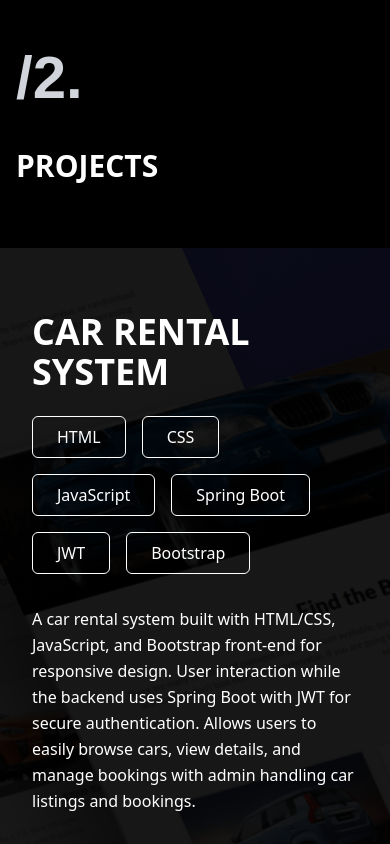
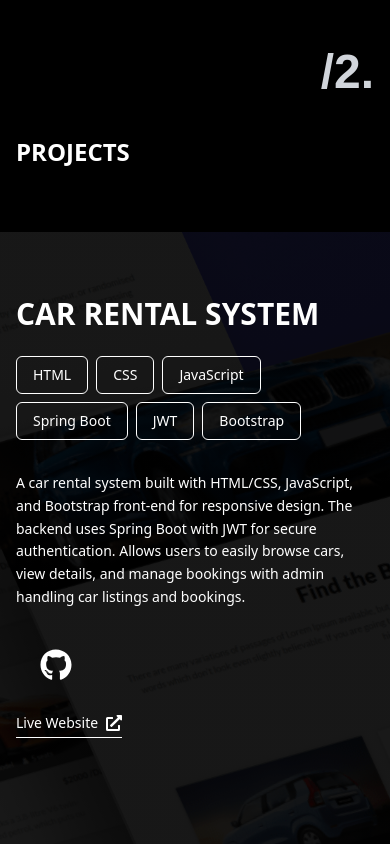
Before and after one commit to ORCA-Official/Official-Web-page, a React (Create React App) app: page / in a window 390 px wide. Shown: the top 844 px of the page. Built offline with nearby package versions, Linux system fonts and the light colour scheme; a web font is replaced by a local one.

Commit message:
Project Responsive Updated

```diff
--- a/src/view/project/Project.js
+++ b/src/view/project/Project.js
@@ -1,8 +1,7 @@
 import React from 'react';
 import './Style.css';
 import carbackground from '../../images/carbackground01.png';
-import {FaExternalLinkAlt, FaGithub} from 'react-icons/fa';
-
+import { FaExternalLinkAlt, FaGithub } from 'react-icons/fa';
 
 const Project = () => {
     const backgroundStyle = {
@@ -17,71 +16,63 @@ const Project = () => {
             {/* Section with Number and Projects Header */}
             <div className="w-full bg-black">
                 <div className="container mx-auto px-4 sm:px-8 lg:px-16 py-12 flex flex-col lg:flex-row items-start justify-between space-y-8 lg:space-y-0">
-                    <div className="lg:w-1/2 space-y-4 lg:order-2">
-                        <h1
-                            className="text-6xl font-bold text-gray-300 text-right font-kumar">
+                    <div className="lg:w-1/2 w-full space-y-4 lg:order-2 text-right">
+                        <h1 className="text-5xl sm:text-6xl font-bold text-gray-300 font-kumar">
                             /2.
-
                         </h1>
-
                     </div>
 
-                    <div className="lg:w-1/3 flex flex-col space-y-4 items-start lg:order-1">
-                        <h2 className="text-3xl font-bold text-white text-left pt-2 mb-4">PROJECTS</h2>
+                    <div className="lg:w-1/3 w-full flex flex-col space-y-4 items-start lg:order-1">
+                        <h2 className="text-2xl sm:text-3xl font-bold text-white text-left pt-2 mb-4">PROJECTS</h2>
                     </div>
                 </div>
             </div>
 
             {/* Background section for project details */}
             <div style={backgroundStyle} className="relative text-white">
-                <div className="container mx-auto px-8 py-16">
+                <div className="container mx-auto px-4 sm:px-8 py-16">
 
                     {/* Project Title */}
-                    <h1 className="text-4xl font-bold mb-6">CAR RENTAL SYSTEM</h1>
+                    <h1 className="text-3xl sm:text-4xl font-bold mb-6">CAR RENTAL SYSTEM</h1>
 
                     {/* Technology Stack */}
-                    <div className="flex flex-wrap gap-4 mb-8">
+                    <div className="flex flex-wrap gap-2 sm:gap-4 mb-8">
                         {['HTML', 'CSS', 'JavaScript', 'Spring Boot', 'JWT', 'Bootstrap'].map((tech, index) => (
                             <span
                                 key={index}
-                                className="inline-flex items-center gap-2 border rounded-md border-white px-6 py-2">
-            {tech}
-        </span>
+                                className="inline-flex items-center gap-2 border rounded-md border-white px-4 sm:px-6 py-2 text-sm sm:text-base">
+                                {tech}
+                            </span>
                         ))}
                     </div>
 
-
-
                     {/* Project Description */}
-                    <p className="text-white font-medium max-w-3xl mb-8 leading-relaxed">
-                        A car rental system built with HTML/CSS, JavaScript, and Bootstrap front-end for
-                        responsive design. User interaction while the backend uses Spring Boot with JWT for
-                        secure authentication. Allows users to easily browse cars, view details, and manage
-                        bookings with admin handling car listings and bookings.
+                    <p className="text-white font-medium max-w-xl sm:max-w-3xl mb-8 leading-relaxed text-sm sm:text-base">
+                        A car rental system built with HTML/CSS, JavaScript, and Bootstrap front-end for responsive design.
+                        The backend uses Spring Boot with JWT for secure authentication. Allows users to easily browse cars,
+                        view details, and manage bookings with admin handling car listings and bookings.
                     </p>
 
-                    {/* Live Website Link */}
-                    <div className="inline-flex items-center gap-6">
+                    {/* Live Website & GitHub Links */}
+                    <div className="inline-flex flex-col sm:flex-row items-start sm:items-center gap-6">
                         <a
                             href="https://github.com/your-github-repo" // Replace with your GitHub link
-                            target="_blank" // Opens the link in a new tab
+                            target="_blank"
                             rel="noopener noreferrer"
                             className="inline-flex items-center px-6 py-2"
                         >
-                            <FaGithub size={32} /> {/* GitHub Icon Only */}
+                            <FaGithub size={32} /> {/* GitHub Icon */}
                         </a>
 
                         <a
                             href="#"
                             className="inline-flex items-center gap-2 text-white border-b border-white pb-1
-          hover:text-gray-300 transition-all duration-300"
+                                hover:text-gray-300 transition-all duration-300 text-sm sm:text-base"
                         >
                             Live Website
                             <FaExternalLinkAlt className="w-4 h-4" />
                         </a>
                     </div>
-
-
                 </div>
             </div>
         </div>
```
